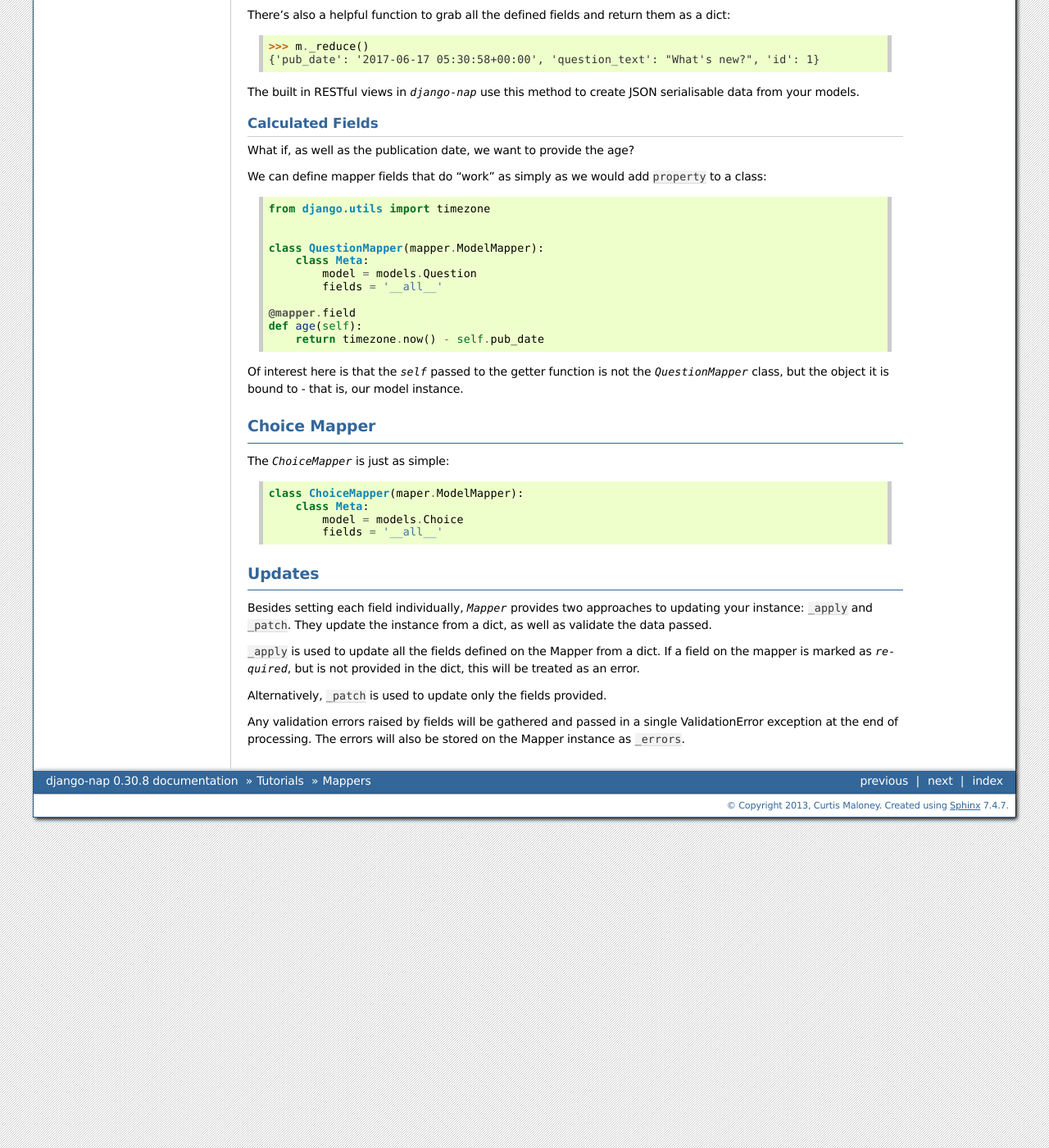
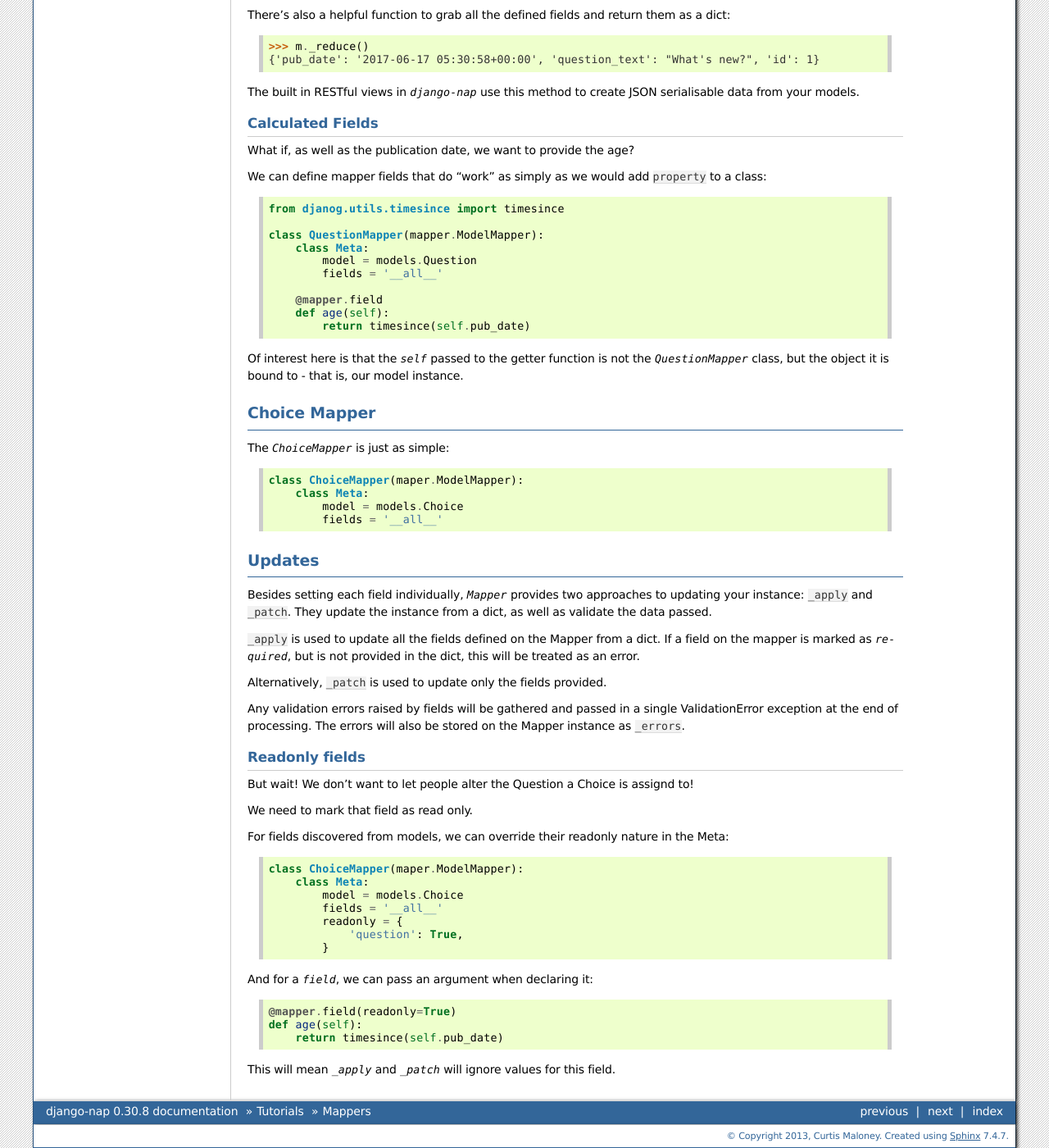
Before and after one commit to funkybob/django-nap, a Sphinx documentation site: the page built from docs/tutorial/mappers.rst, in a window 1280 px wide and 1400 px high, scrolled down 953 px. Shown: the whole window at 82% size. Built offline with Sphinx 7.4.7, drawn with Linux system fonts in a browser that asks for light colours.

Commit message:
Continue mapper docs

```diff
--- a/docs/tutorial/mappers.rst
+++ b/docs/tutorial/mappers.rst
@@ -83,17 +83,16 @@ We can define mapper fields that do "work" as simply as we would add ``property`
 
 .. code-block:: python
 
-    from django.utils import timezone
-
+    from djanog.utils.timesince import timesince
 
     class QuestionMapper(mapper.ModelMapper):
         class Meta:
             model = models.Question
             fields = '__all__'
 
-    @mapper.field
-    def age(self):
-        return timezone.now() - self.pub_date
+        @mapper.field
+        def age(self):
+            return timesince(self.pub_date)
 
 Of interest here is that the `self` passed to the getter function is not the
 `QuestionMapper` class, but the object it is bound to - that is, our model
@@ -130,3 +129,34 @@ Alternatively, ``_patch`` is used to update only the fields provided.
 Any validation errors raised by fields will be gathered and passed in a single
 ValidationError exception at the end of processing. The errors will also be
 stored on the Mapper instance as ``_errors``.
+
+Readonly fields
+---------------
+
+But wait!  We don't want to let people alter the Question a Choice is assignd
+to!
+
+We need to mark that field as read only.
+
+For fields discovered from models, we can override their readonly nature in
+the Meta:
+
+.. code-block:: python
+
+    class ChoiceMapper(maper.ModelMapper):
+        class Meta:
+            model = models.Choice
+            fields = '__all__'
+            readonly = {
+                'question': True,
+            }
+
+And for a `field`, we can pass an argument when declaring it:
+
+.. code-block:: python
+
+    @mapper.field(readonly=True)
+    def age(self):
+        return timesince(self.pub_date)
+
+This will mean `_apply` and `_patch` will ignore values for this field.
```
